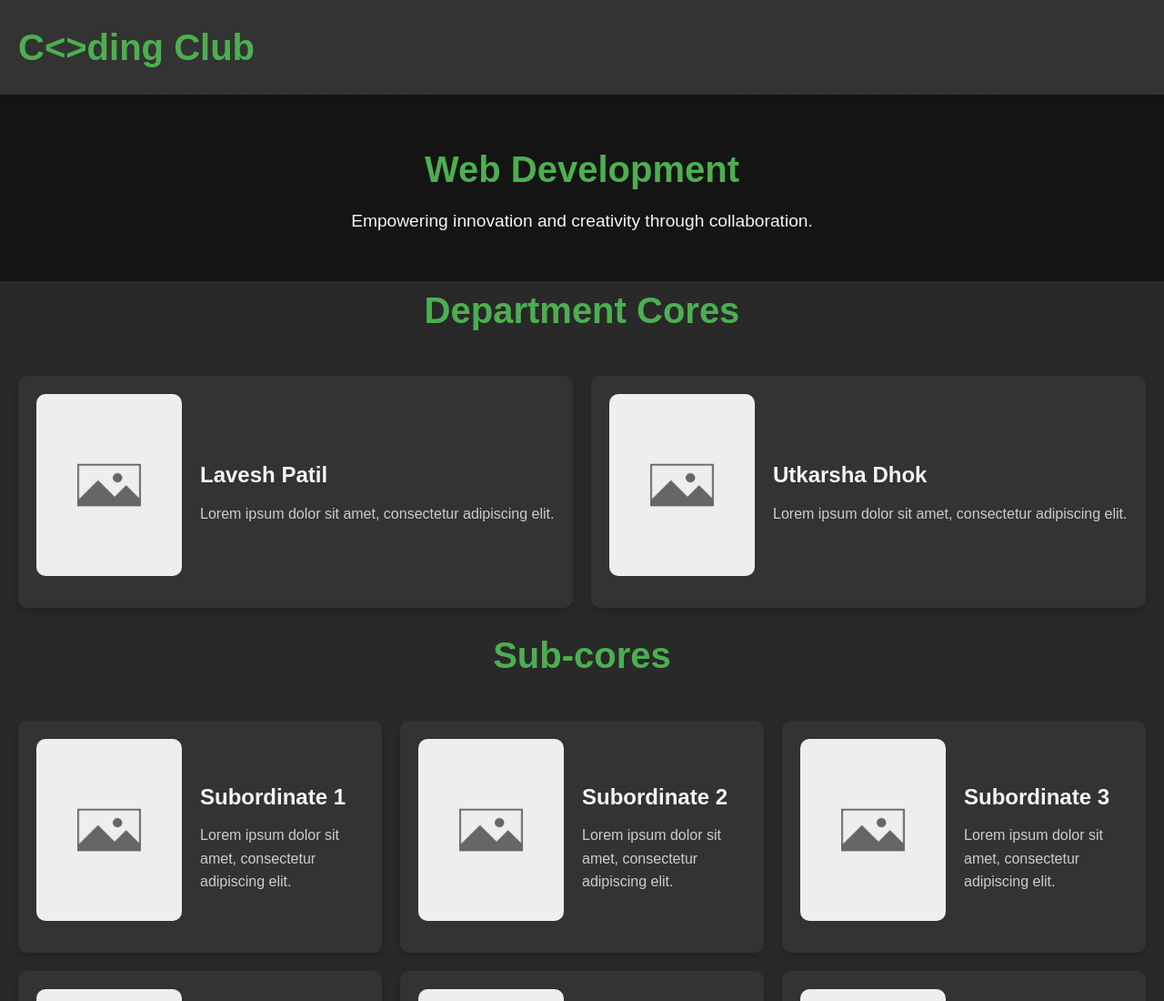
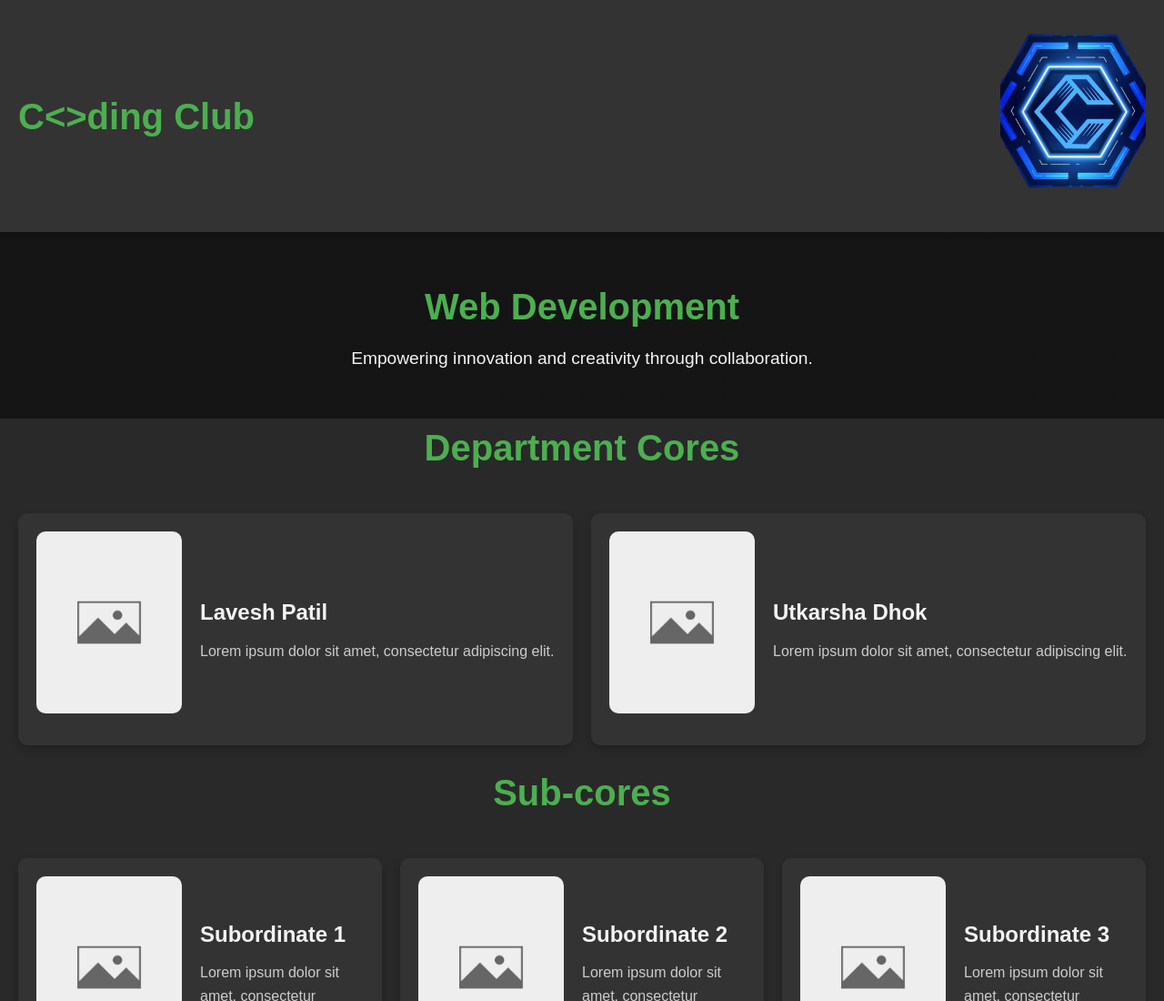
Before and after one commit to kun7x/members, a plain HTML site: page index.html in a window 1280 px wide. Shown: the top 1100 px of the page at 91% size. Drawn offline with Linux system fonts and the light colour scheme.

Commit message:
Update index.html

```diff
--- a/index.html
+++ b/index.html
@@ -9,6 +9,7 @@
 <body>
     <header class="main-header">
         <h1>C<>ding Club</h1>
+        <img src="logo2.png" alt="Coding Club Logo" class="logo">
     </header>
 
     <section class="hero-section">
```
